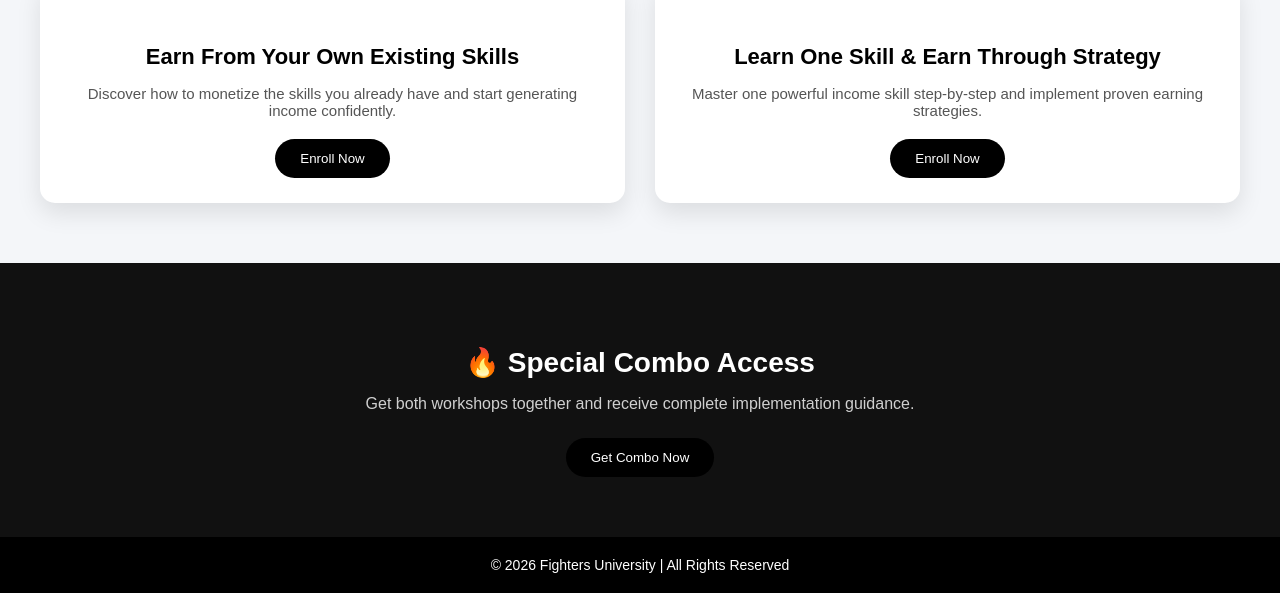
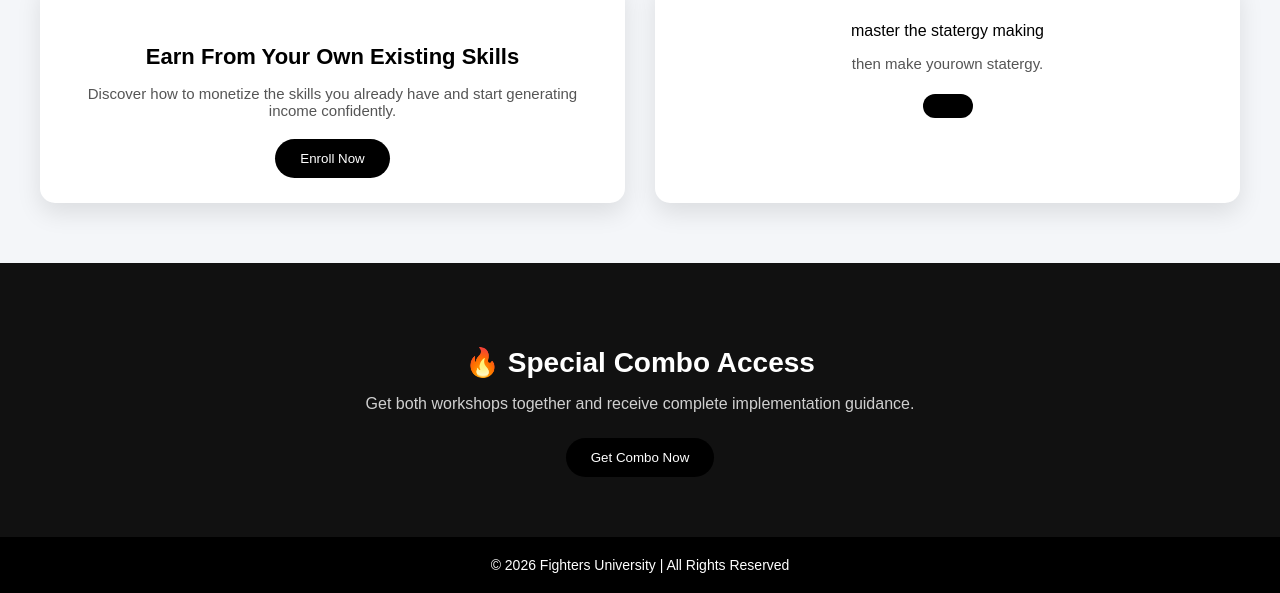
Before and after one commit to purushottamtiwari934-ctrl/fighters-university, a plain HTML site: page index.html in a window 1280 px wide. Shown: the part 354-947 px from the top of the page. Drawn offline with Linux system fonts and the light colour scheme.

Commit message:
Update index.html

```diff
--- a/index.html
+++ b/index.html
@@ -132,9 +132,9 @@ footer {
   <div class="card">
     <img src="images/learn-earn.jpg" alt="Learn and Earn">
     <div class="card-content">
-      <h3>Learn One Skill & Earn Through Strategy</h3>
-      <p>Master one powerful income skill step-by-step and implement proven earning strategies.</p>
-      <button class="btn">Enroll Now</button>
+      master the statergy making</h3>
+      <p>then make yourown statergy.</p>
+      <button class="btn"pick me Vinayak</button>
     </div>
   </div>
 
```
